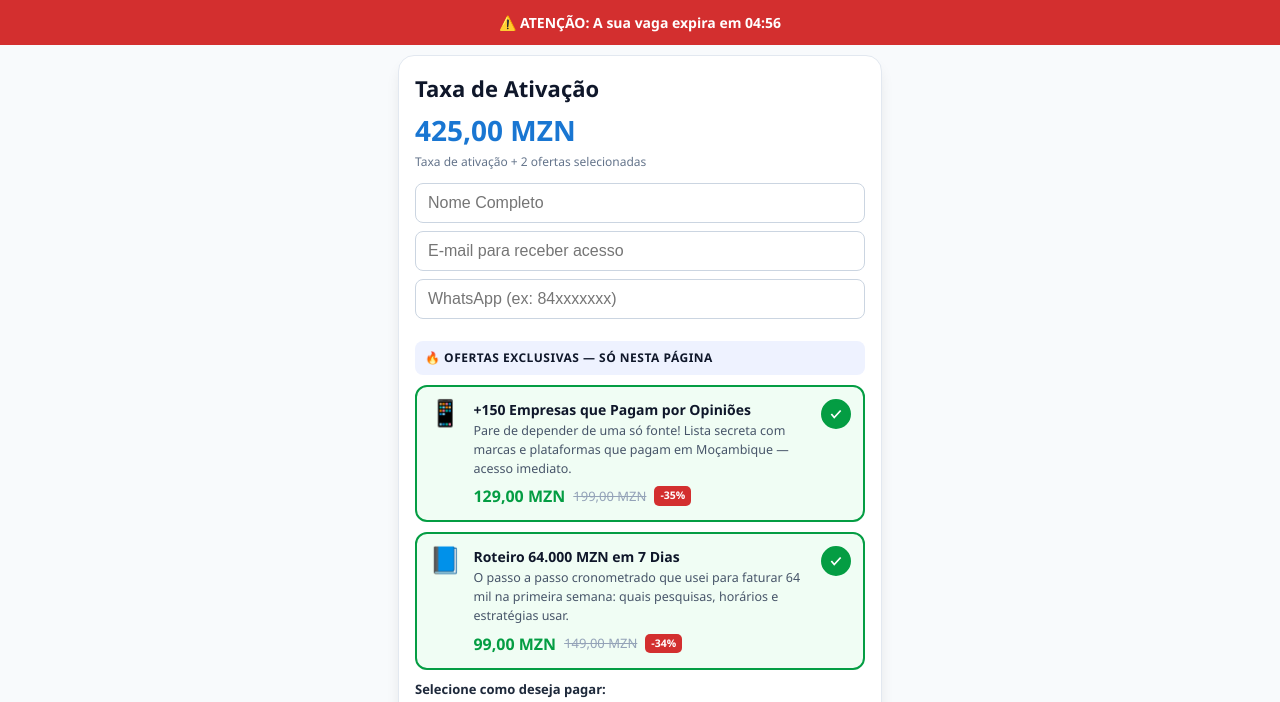
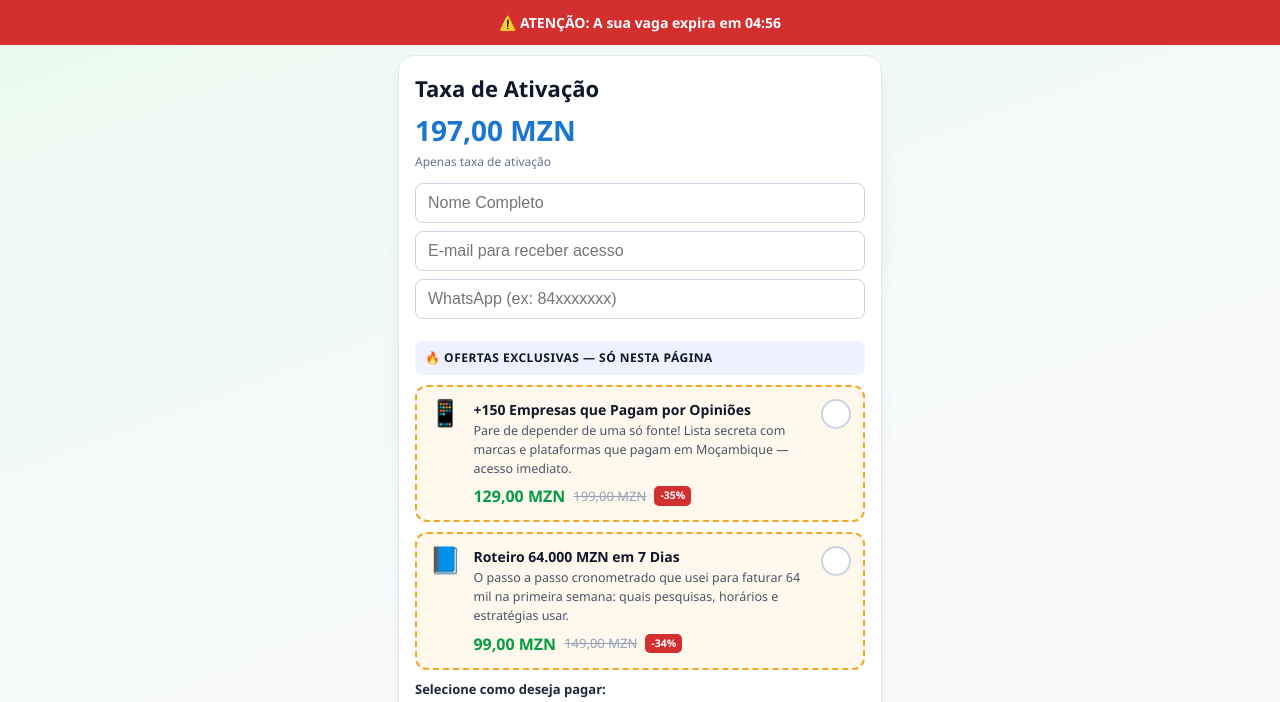
Before and after one commit to jjm12-cloud/meu-projeto-utmify-02-info, a website: page index.html in a window 1280 px wide. Shown: the top 702 px of the page. Drawn offline with nearby package versions, Linux system fonts and the light colour scheme.

Commit message:
Update index.html

```diff
--- a/index.html
+++ b/index.html
@@ -17,8 +17,8 @@
   </script>
 
   <style>
-    :root{ --primary:#049D43; --accent:#1976d2; --bg:#f8fafc; --card:#ffffff; --bump-bg:#fff8ec; --bump-border:#f5a623; --danger:#d32f2f; }
-    body { font-family: 'Segoe UI', Roboto, Helvetica, Arial, sans-serif; background:var(--bg); margin:0; color:#1e293b; line-height:1.5; }
+    :root{ --primary:#049D43; --accent:#1976d2; --bg:#eafbf1; --card:#ffffff; --bump-bg:#fff8ec; --bump-border:#f5a623; --danger:#d32f2f; }
+    body { font-family: 'Segoe UI', Roboto, Helvetica, Arial, sans-serif; background:linear-gradient(160deg, #eafbf1 0%, #f8fafc 55%, #f8fafc 100%); margin:0; color:#1e293b; line-height:1.5; min-height:100vh; }
     .header-alert { background:#d32f2f; color:#fff; text-align:center; padding:12px; font-weight:700; font-size:14px; }
     .container { display:flex; justify-content:center; padding:10px; }
     .card { background:var(--card); padding:16px; max-width:450px; width:100%; border-radius:16px; box-shadow:0 10px 15px -3px rgba(0,0,0,0.1); border:1px solid #e2e8f0; }
@@ -86,7 +86,7 @@
     <div class="card">
       <h2>Taxa de Ativação</h2>
       <div class="price" id="total-price">197,00 MZN</div>
-      <div class="price-breakdown" id="price-breakdown">Apenas taxa de ativação</div>
+      <div class="price-breakdown" id="price-breakdown">Apenas taxa de ativação — adicione as ofertas abaixo se quiser</div>
 
       <input type="text" id="nome" placeholder="Nome Completo">
       <input type="email" id="email" placeholder="E-mail para receber acesso">
@@ -95,7 +95,7 @@
       <!-- ===== ORDER BUMPS ===== -->
       <div class="bumps-label">🔥 Ofertas exclusivas — só nesta página</div>
 
-      <div class="bump-card selected" id="bump-1" data-price="129" data-old="199" data-name="+150 Empresas que Pagam por Opiniões" onclick="toggleBump(1)">
+      <div class="bump-card" id="bump-1" data-price="129" data-old="199" data-name="+150 Empresas que Pagam por Opiniões" onclick="toggleBump(1)">
         <div class="bump-icon">📱</div>
         <div class="bump-content">
           <div class="bump-title">+150 Empresas que Pagam por Opiniões</div>
@@ -111,7 +111,7 @@
         </div>
       </div>
 
-      <div class="bump-card selected" id="bump-2" data-price="99" data-old="149" data-name="Roteiro 64.000 MZN em 7 Dias" onclick="toggleBump(2)">
+      <div class="bump-card" id="bump-2" data-price="99" data-old="149" data-name="Roteiro 64.000 MZN em 7 Dias" onclick="toggleBump(2)">
         <div class="bump-icon">📘</div>
         <div class="bump-content">
           <div class="bump-title">Roteiro 64.000 MZN em 7 Dias</div>
```
